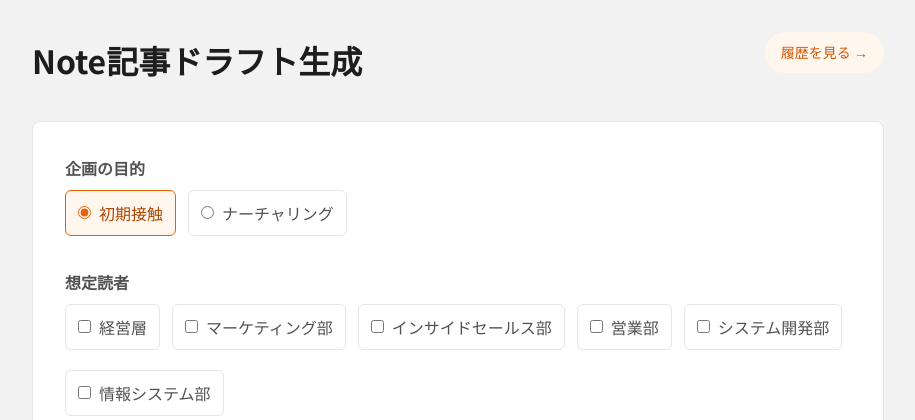
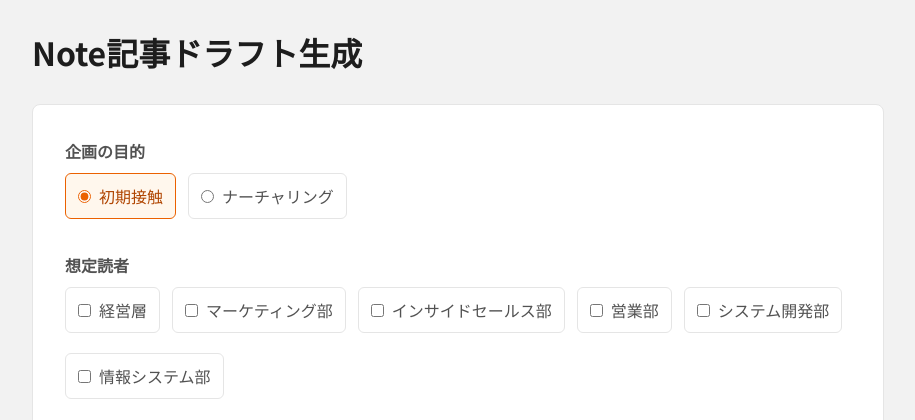
Before and after one commit to wagomu-no-sunaba/etude-rag2, a FastAPI app: page / in a window 1280 px wide. Shown: the top 420 px of the page, without its empty margins (182-1097 px from the left). Run offline with FastAPI, Linux system fonts and the light colour scheme; parts of the project's set-up code (start-up, migrations or seed data) failed here and were passed over; some libraries are stand-ins or nearby versions.

Commit message:
refactor(ui): remove history navigation link from main page
構造化フォームに刷新したことで、記事生成ページの目的が「企画の作成と実行」に明確化されました。履歴参照機能は別の導線で提供する方が情報設計として適切であるため、このページからのナビゲーションを削除しました。

また、履歴機能の実装が現時点で完全ではないため、未完成の機能へのリンクをUI上に残すことは混乱を招く可能性があります。機能が完全に実装された段階で、適切な場所（例: グローバルナビゲーション）に配置することを想定しています。

```diff
--- a/src/templates/index.html
+++ b/src/templates/index.html
@@ -4,9 +4,6 @@
 <main>
     <header class="page-header">
         <h1>Note記事ドラフト生成</h1>
-        <nav class="header-nav">
-            <a href="/ui/history">履歴を見る →</a>
-        </nav>
     </header>
 
     <section class="form-card">
```
